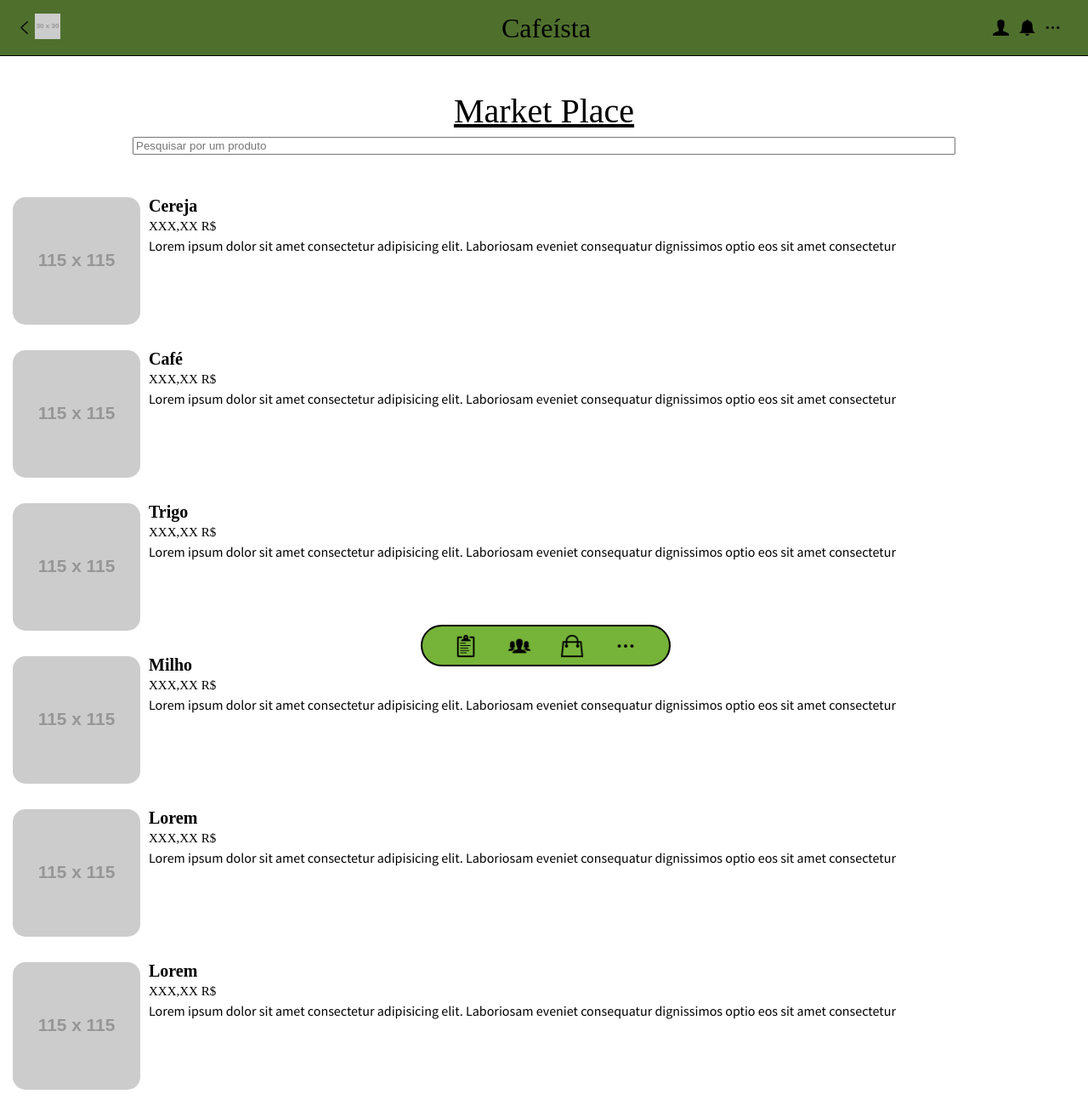
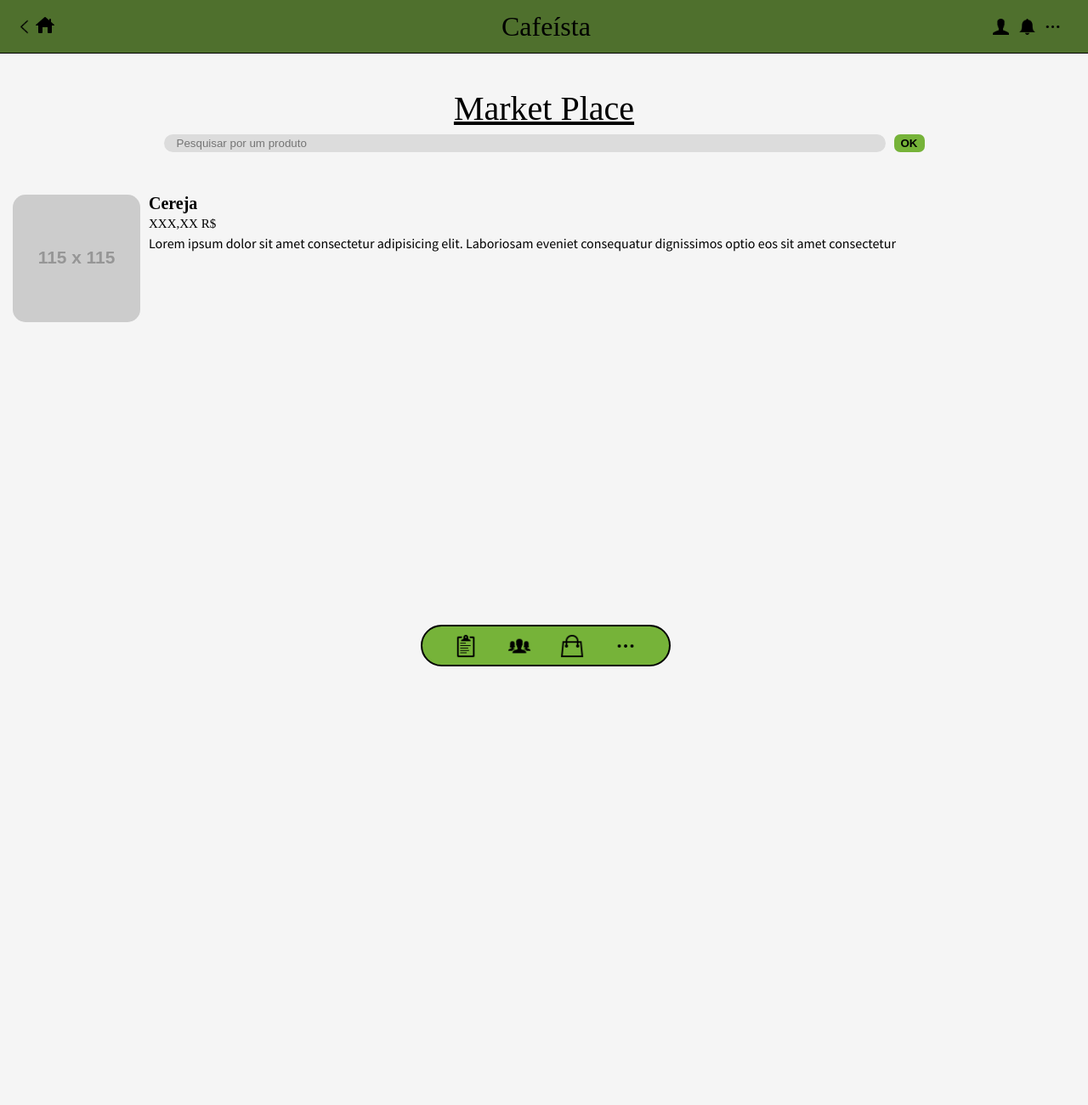
Before and after one commit to lucasouzamil/Cafe-sta-App, a plain HTML site: page F3-T1-T4.html in a window 1280 px wide. Shown: the top 1300 px of the page at 85% size. After the commit the page ends 800 px from the top, so only its background shows below. Drawn offline with Linux system fonts and the light colour scheme; placeholder pictures from the web are drawn by us; a web font is replaced by a local one.

Commit message:
personalizando botoes e inputs

```diff
--- a/F3-T1-T4.html
+++ b/F3-T1-T4.html
@@ -17,7 +17,7 @@
     <header Class="cabecalho">
         <nav Class="menu_esquerda">
             <a  href="Index.html" rel=""><img Class=imagens_cabecalho src="img/left_arrow_icon.png" alt=""></a>
-            <a href="Index.html" rel=""><img src="https://via.placeholder.com/30" alt=""></a>
+            <a href="Index.html" rel=""><img src="img/home_icon.png" alt=""></a>
         </nav>
 
         <h1>Cafeísta</h1>
@@ -35,7 +35,10 @@
         <div Class = 'titulo_e_botao'>
             <h2>Market Place</h2>
         </div>
-        <input Class="barra_pesquisar_market" type="text" placeholder="Pesquisar por um produto">
+        <div Class="navegacao_pesquisar">
+            <input Class="barra_pesquisar_market" type="text" placeholder="Pesquisar por um produto">
+            <input Class="botoes" type="button" value="OK">
+        </div>
         <a Class="posicao_plus" href="F3-T2.html" rel="">
             <img Class="imagens_cabecalho" src="img/plus.png" alt="">
         </a>
@@ -54,57 +57,8 @@
                     </section>
                 </a>
             </li>
-            <li Class="noticia">
-                <a Class='clicaveis_noticia' href="telaexemplo.html">
-                    <img Class='img_noticia' src="https://via.placeholder.com/115" alt="exemplo">
-                    <section Class = textos_noticias>
-                        <h3 Class="titulo_noticia">Café</h3>
-                        <h4 class="preco_market">XXX,XX R$</h4>
-                        <p Class="paragrafo_noticia">Lorem ipsum dolor sit amet consectetur adipisicing elit. Laboriosam eveniet consequatur dignissimos optio eos sit amet consectetur</p>
-                    </section>
-                </a>
-            </li>
-            <li Class="noticia">
-                <a Class='clicaveis_noticia' href="telaexemplo.html">
-                    <img Class='img_noticia' src="https://via.placeholder.com/115   " alt="exemplo">
-                    <section Class = textos_noticias>
-                        <h3 Class="titulo_noticia">Trigo</h3>
-                        <h4 class="preco_market">XXX,XX R$</h4>
-                        <p Class="paragrafo_noticia">Lorem ipsum dolor sit amet consectetur adipisicing elit. Laboriosam eveniet consequatur dignissimos optio eos sit amet consectetur</p>
-                    </section>
-                </a>
-            </li>
-            <li Class="noticia">
-                <a Class='clicaveis_noticia' href="telaexemplo.html">
-                    <img Class='img_noticia' src="https://via.placeholder.com/115   " alt="exemplo">
-                    <section Class = textos_noticias>
-                        <h3 Class="titulo_noticia">Milho</h3>
-                        <h4 class="preco_market">XXX,XX R$</h4>
-                        <p Class="paragrafo_noticia">Lorem ipsum dolor sit amet consectetur adipisicing elit. Laboriosam eveniet consequatur dignissimos optio eos sit amet consectetur</p>
-                    </section>
-                </a>
-            </li>
-            <li Class="noticia">
-                <a Class='clicaveis_noticia' href="telaexemplo.html">
-                    <img Class='img_noticia' src="https://via.placeholder.com/115   " alt="exemplo">
-                    <section Class = textos_noticias>
-                        <h3 Class="titulo_noticia">Lorem</h3>
-                        <h4 class="preco_market">XXX,XX R$</h4>
-                        <p Class="paragrafo_noticia">Lorem ipsum dolor sit amet consectetur adipisicing elit. Laboriosam eveniet consequatur dignissimos optio eos sit amet consectetur</p>
-                    </section>
-                </a>
-            </li>
-            <li Class="noticia">
-                <a Class='clicaveis_noticia' href="telaexemplo.html">
-                    <img Class='img_noticia' src="https://via.placeholder.com/115   " alt="exemplo">
-                    <section Class = textos_noticias>
-                        <h3 Class="titulo_noticia">Lorem</h3>
-                        <h4 class="preco_market">XXX,XX R$</h4>
-                        <p Class="paragrafo_noticia">Lorem ipsum dolor sit amet consectetur adipisicing elit. Laboriosam eveniet consequatur dignissimos optio eos sit amet consectetur</p>
-                    </section>
-                </a>
-            </li>
         </ul>
+
     </main>
 
     <div class="bloco_espaco"></div>
@@ -127,5 +81,7 @@
             </ul>
         </nav>
     </footer>
+
 </body>
+
 </html>
--- a/css/style.css
+++ b/css/style.css
@@ -1,3 +1,7 @@
+body{
+    background-color: rgb(245, 245, 245);
+}
+
 .cabecalho{
     display: flex;
     flex-direction: row;
@@ -66,6 +70,8 @@ h4{
     flex-direction: row;
     align-items: center;
     justify-content: space-evenly;
+    height: 30px;
+    width: 30px;
 }
 
 .imagens_cabecalho{
@@ -315,8 +321,27 @@ h4{
     margin-top:7px;
 }
 .barra_pesquisar_market{
-    width: 75vw;
+    width: 65vw;
 }
+
+.img_curtir_publicacao{
+    width: 20px;
+    height: 20px;
+}
+
+.img_compartilhar_publicacao{
+    width: 20px;
+    height: 20px;
+}
+
+.navegacao_pesquisar{
+    display: flex;
+    flex-direction: row;
+    gap: 10px;
+    margin-left: 1.2rem;
+    margin-right: 1.2rem;
+}
+
 .topo_market{
     margin-top: 3%;
     display: flex;
@@ -410,3 +435,20 @@ h4{
     width: 100vw;
     height: 5rem;
 }
+
+.botoes{
+    background-color: rgb(118,179,57);
+    border-radius: 7px;
+    border: none;
+    font-weight: bold;
+    padding:0.2rem;
+    padding-left:0.5rem;
+    padding-right:0.5rem;
+}
+
+.barra_pesquisar_market{
+    border:none;
+    background-color: rgb(220, 220, 220);
+    border-radius: 12px;
+    padding-left:15px;
+}
```
Also changed, not shown: F1-T1.html (+1 -1 lines), F1-T2.html (+1 -1 lines), F1-T3.html (+1 -1 lines), F2-T1.html (+25 -22 lines), F2-T2.html (+5 -2 lines), F2-T3.html (+2 -2 lines), F2-T4.html (+1 -1 lines), F3-T2.html (+1 -1 lines), F3-T3.html (+1 -1 lines), F3-T5.html (+1 -1 lines), index.html (+0 -1 lines), img/airplane.png (added), img/favorite_cheio.png (added), img/favorite_vazio.png (added), 1 more files.
